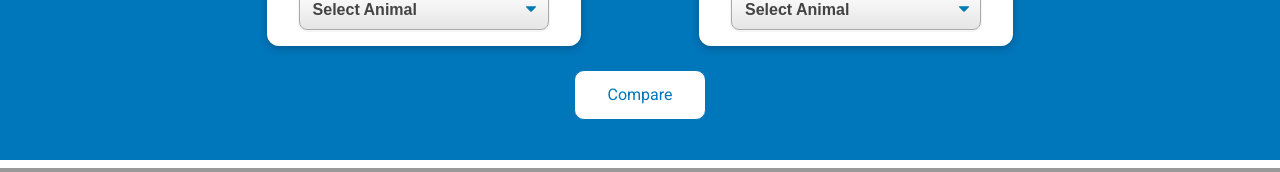
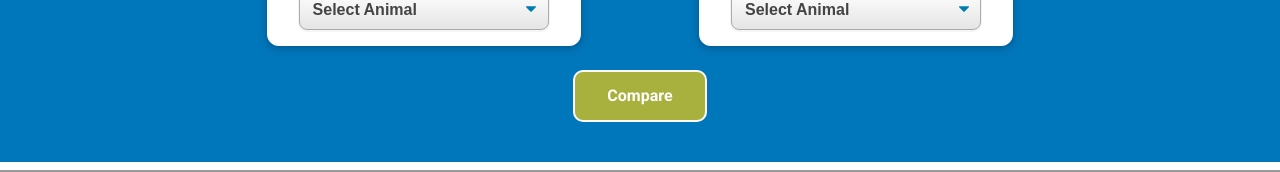
Before and after one commit to gmcln-rct/faster-than, a Vue app: page / in a window 1280 px wide. Shown: the part 512-684 px from the top of the page. Built offline with nearby package versions, Linux system fonts and the light colour scheme; a web font is replaced by a local one.

Commit message:
Tweak styling

```diff
--- a/src/App.vue
+++ b/src/App.vue
@@ -23,6 +23,11 @@ export default {
 
 * {
   box-sizing: border-box;
+  --light-shades: #efe5ec;
+  --light-accent: #a8b03e;
+  --main-brand: #67b6d3;
+  --dark-accent: #b051a0;
+  --dark-shades: #0076bb;
 }
 
 html {
--- a/src/components/TheSelector.vue
+++ b/src/components/TheSelector.vue
@@ -87,7 +87,7 @@ export default {
 
       if (selectedAnimal1.speed > selectedAnimal2.speed) {
         winner = selectedAnimal1;
-      } else {
+      } else if (selectedAnimal2.speed > selectedAnimal1.speed) {
         winner = selectedAnimal2;
       }
 
@@ -205,12 +205,13 @@ button {
   margin: 3vmin auto;
   padding: 0.75rem 2rem;
   font: inherit;
+  font-weight: 700;
   /* border: 1px solid #0076bb;
   background-color: #0076bb;
   color: white; */
-  background-color: #fff;
-  color: #0076bb;
-  border: 1px solid #0076bb;
+  background-color: var(--light-accent);
+  color: #fff;
+  border: 2px solid #fff;
   cursor: pointer;
   border-radius: 10px;
 }
@@ -219,8 +220,8 @@ button:hover,
 button:active {
   /* border-color: #002350;
   background-color: #002350; */
-  color: white;
-  background-color: #0076bb;
+  color: var(--light-accent);
+  background-color: #fff;
   border: 2px solid #fff;
 }
 
--- a/src/components/data/animals.js
+++ b/src/components/data/animals.js
@@ -3,7 +3,7 @@ export const animals = [
     id: 'animal001',
     commonName: 'African wild dog',
     scientificName: 'Lycaon pictus',
-    speed: '45',
+    speed: 45,
     siteLink: 'https://en.wikipedia.org/wiki/African_wild_dog',
     img: 'https://faster-than.s3.amazonaws.com/wilddog.svg'
   },
@@ -11,7 +11,7 @@ export const animals = [
     id: 'animal002',
     commonName: "Anna's hummingbird",
     scientificName: 'Calypte anna',
-    speed: '61.06',
+    speed: 61.06,
     siteLink: 'https://en.wikipedia.org/wiki/Anna%27s_hummingbird',
     img: 'https://faster-than.s3.amazonaws.com/annahummingbird.svg'
   },
@@ -99,7 +99,7 @@ export const animals = [
     id: 'animal012',
     commonName: 'Chicken',
     scientificName: 'Gallus gallus domesticus',
-    speed: '9',
+    speed: 9.0,
     siteLink: 'https://en.wikipedia.org/wiki/Chicken',
     img: 'https://faster-than.s3.amazonaws.com/chicken.svg'
   },
```
